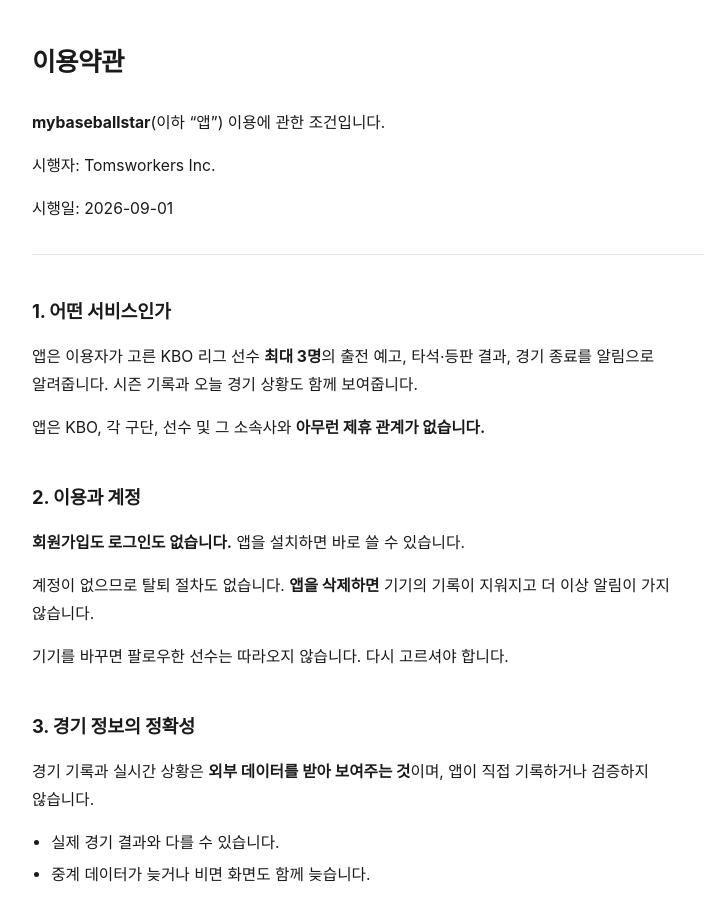
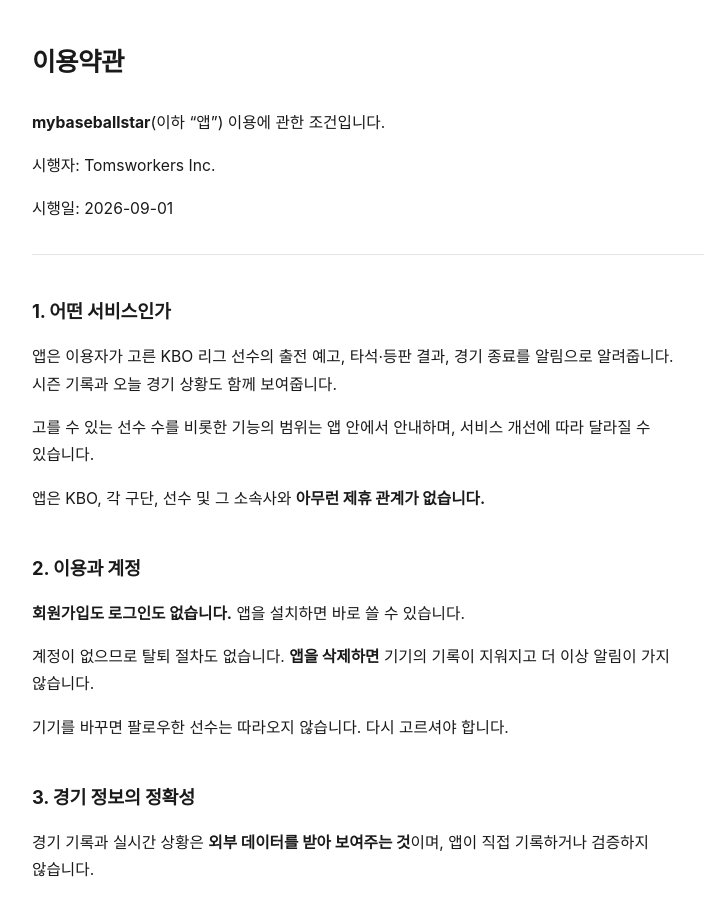
Before and after one commit to everydaystudy/mybaseballstar-legal, a Jekyll site: the page built from terms.md, in a window 1280 px wide and 900 px high. Shown: the whole window, without its empty margins (272-976 px from the left). Built offline with Jekyll 4.4.1, drawn with Linux system fonts in a browser that asks for light colours; our own code applies the rules of GitHub Pages for plain Markdown files.

Commit message:
약관에서 선수 수를 뺀다
[최대 3명]을 약관 본문에 박아뒀는데, 그건 제품 사양이지 약관이
정할 일이 아니다. 3을 5로 바꾸려면 약관을 개정해야 하고, 개정에는
시행일 공지가 따른다.

기능의 범위는 앱 안에서 안내한다고만 적는다. 실제로 앱이 [내 선수
3/3]으로 그 자리에서 말하고 있어서, 이용자가 모를 일도 없다.

```diff
--- a/terms.md
+++ b/terms.md
@@ -10,8 +10,11 @@
 
 ## 1. 어떤 서비스인가
 
-앱은 이용자가 고른 KBO 리그 선수 **최대 3명**의 출전 예고, 타석·등판 결과,
-경기 종료를 알림으로 알려줍니다. 시즌 기록과 오늘 경기 상황도 함께 보여줍니다.
+앱은 이용자가 고른 KBO 리그 선수의 출전 예고, 타석·등판 결과, 경기 종료를
+알림으로 알려줍니다. 시즌 기록과 오늘 경기 상황도 함께 보여줍니다.
+
+고를 수 있는 선수 수를 비롯한 기능의 범위는 앱 안에서 안내하며, 서비스
+개선에 따라 달라질 수 있습니다.
 
 앱은 KBO, 각 구단, 선수 및 그 소속사와 **아무런 제휴 관계가 없습니다.**
 
```
